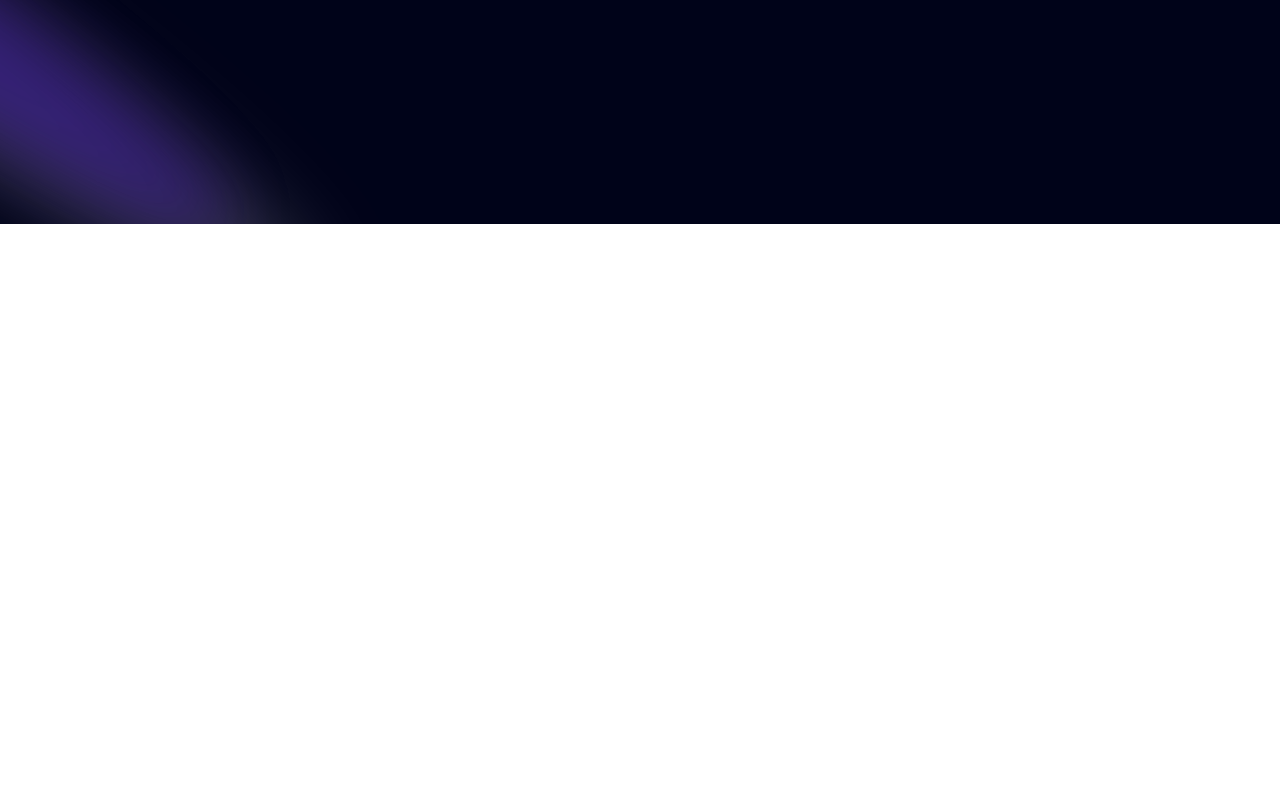
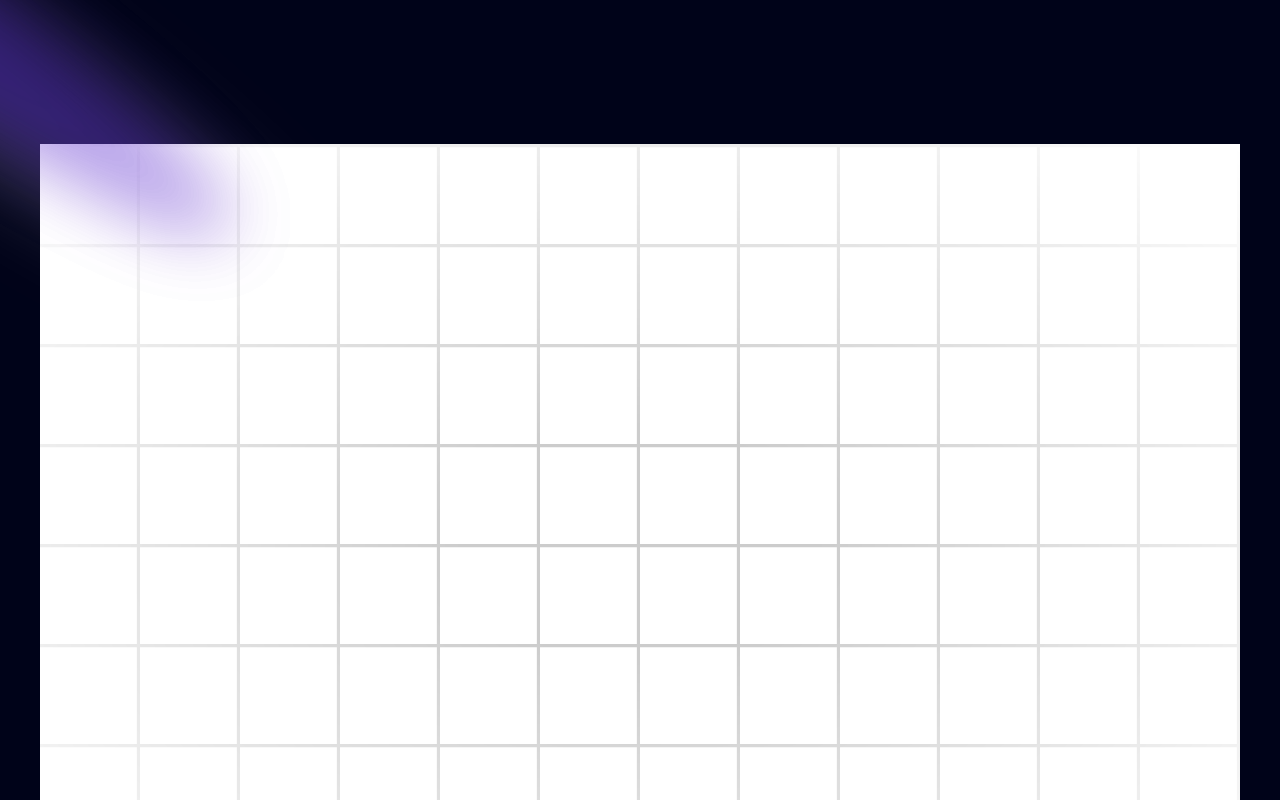
Before and after one commit to victorbqcheng/portfolio, a Next.js app: page / in a window 1280 px wide. Shown: the top 800 px of the page. Built offline with nearby package versions, Linux system fonts and the light colour scheme.

Commit message:
Refactor Hero component to add a faded radial gradient background

```diff
--- a/components/Hero.tsx
+++ b/components/Hero.tsx
@@ -2,15 +2,21 @@
 import { Spotlight } from './ui/Spotlight'
 
 const Hero = () => {
-  return (
-    <div className='pb-20 pt-36'>
-        <div>
-            <Spotlight className='-top-40 -left-10 md:-left-32 md:-top-20 h-screen' fill='white'/>
-            <Spotlight className='top-10 left-full md:-left-32 md:-top-20 h-[80vh] w-[50vw]' fill='purple'/>
-            <Spotlight className='top-28 left-80 md:-left-32 md:-top-20 h-[80vh] w-[50vw]' fill='blue'/>
+    return (
+        <div className='pb-20 pt-36'>
+            <div>
+                <Spotlight className='-top-40 -left-10 md:-left-32 md:-top-20 h-screen' fill='white' />
+                <Spotlight className='top-10 left-full md:-left-32 md:-top-20 h-[80vh] w-[50vw]' fill='purple' />
+                <Spotlight className='top-28 left-80 md:-left-32 md:-top-20 h-[80vh] w-[50vw]' fill='blue' />
+            </div>
+
+            <div className="h-screen w-full dark:bg-black-100 bg-white  dark:bg-grid-white/[0.3] bg-grid-black/[0.2] relative flex items-center justify-center">
+                {/* Radial gradient for the container to give a faded look */}
+                <div className="absolute pointer-events-none inset-0 flex items-center justify-center dark:bg-black-100 bg-white [mask-image:radial-gradient(ellipse_at_center,transparent_20%,black)]"></div>
+            </div>
+
         </div>
-    </div>
-  )
+    )
 }
 
 export default Hero
```
